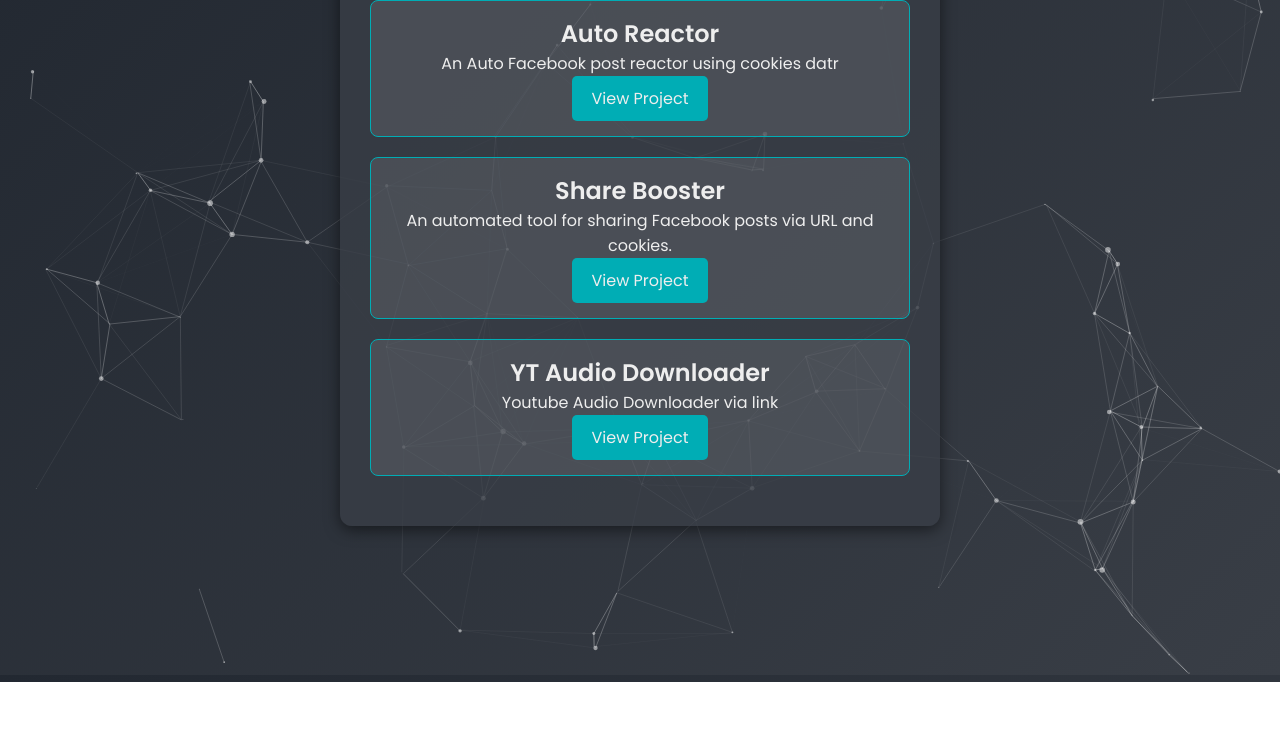
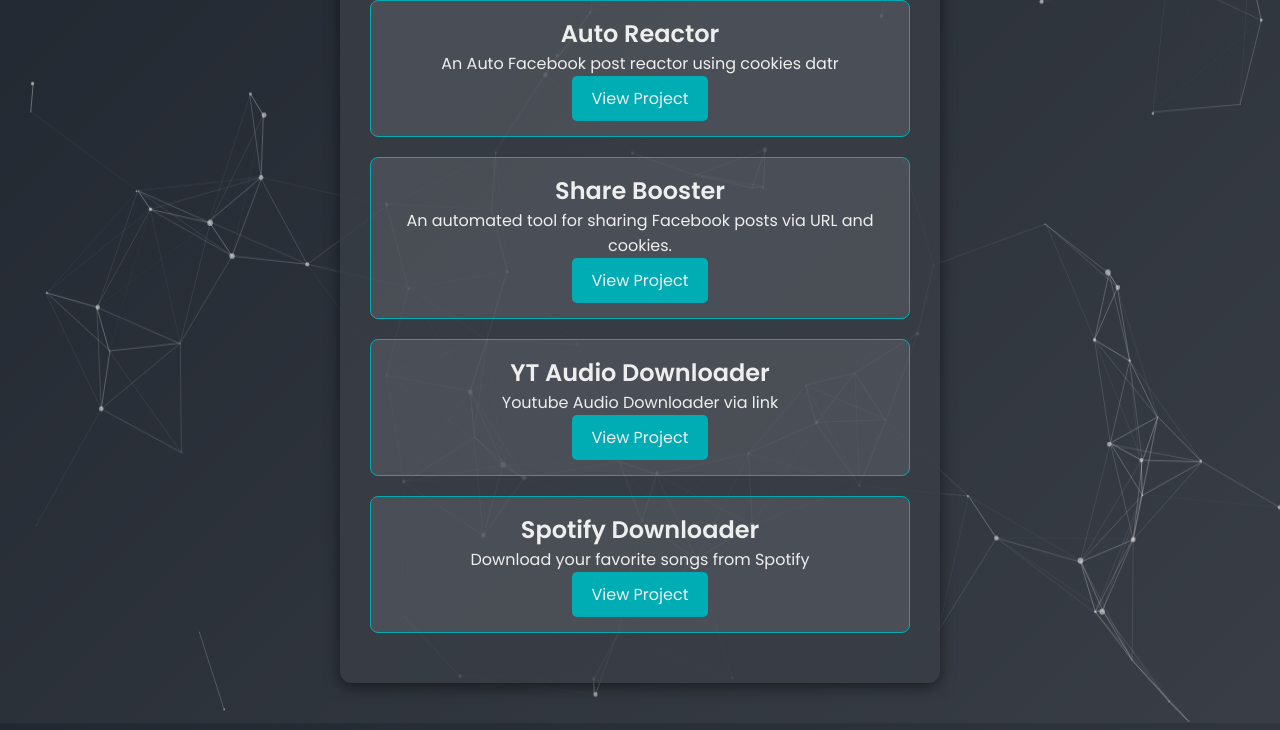
Before and after one commit to nelzyzz/Projects, a plain HTML site: page index.html in a window 1280 px wide. Shown: the part 125-855 px from the top of the page. Before the commit the page ends 807 px from the top, so only its background shows below. Drawn offline with nearby package versions, Linux system fonts and the light colour scheme; animation ran at ten frames a second.

Commit message:
Update index.html

```diff
--- a/index.html
+++ b/index.html
@@ -138,6 +138,12 @@
             <p>Youtube Audio Downloader via link</p>
             <a href="https://youtube-audio-downloaderr.vercel.app/" class="burat-link" target="_blank">View Project</a>
         </div>
+
+        <div class="burat">
+    <h2>Spotify Downloader</h2>
+    <p>Download your favorite songs from Spotify</p>
+    <a href="other/spotify.html" class="burat-link" target="_blank">View Project</a>
+</div>
     </div>
 
     <script src="https://cdnjs.cloudflare.com/ajax/libs/particles.js/2.0.0/particles.min.js"></script>
```
